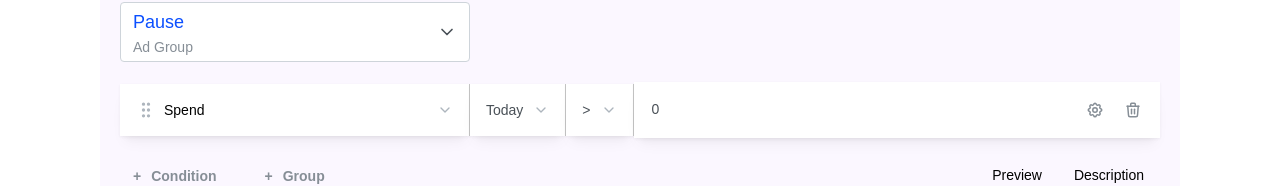
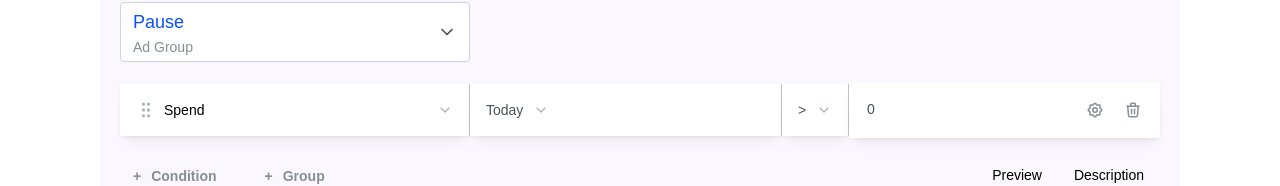
Before and after one commit to adeleke5140/tasks-automation-rule, a React (Vite) app: page / in a window 1280 px wide. Shown: the part 137-323 px from the top of the page. Built offline with nearby package versions, Linux system fonts and the light colour scheme.

Commit message:
feat: pass prop and fix layout

```diff
--- a/src/components/range.tsx
+++ b/src/components/range.tsx
@@ -15,16 +15,24 @@ interface RangeProps {
   selectedRange: TypeRange
   onRangeChange: (value: TypeRange) => void
   children?: React.ReactNode
+  isComparison?: boolean
 }
 
-export const Range = ({ selectedRange, onRangeChange, children }: RangeProps) => {
+export const Range = ({ selectedRange, onRangeChange, children, isComparison }: RangeProps) => {
   const rangeCombobox = useCombobox()
 
   const rangeOptions: TypeRange[] = ['yesterday', 'today', 'last_3_days', 'last_7_days', 'last_15_days', 'last_30_days']
 
   return (
-    <Paper>
-      <Group align="center" justify="space-between" gap={8}>
+    <Paper
+      p="md"
+      bg="white"
+      shadow="sm"
+      radius="0"
+      flex={1}
+      style={{ borderRight: isComparison ? '' : '1px solid #c6c6c6' }}
+    >
+      <Group align="center" justify="space-between" gap={0}>
         <Combobox
           store={rangeCombobox}
           onOptionSubmit={(value) => {
@@ -33,21 +41,12 @@ export const Range = ({ selectedRange, onRangeChange, children }: RangeProps) =>
           }}
         >
           <Combobox.Target>
-            <Paper
-              p="md"
-              bg="white"
-              shadow="sm"
-              radius="0"
-              style={{ flex: 1, cursor: 'pointer', borderRight: '1px solid #C6C6C6' }}
-              onClick={() => rangeCombobox.toggleDropdown()}
-            >
             <Group justify="space-between" wrap="nowrap" gap="xs">
               <Text size="sm" c="gray.7">
                 {rangeLabels[selectedRange]}
               </Text>
               <IconChevronDown size={16} color="var(--mantine-color-gray-5)" />
             </Group>
-            </Paper>
           </Combobox.Target>
 
           <Combobox.Dropdown>
@@ -62,7 +61,9 @@ export const Range = ({ selectedRange, onRangeChange, children }: RangeProps) =>
             </Combobox.Options>
           </Combobox.Dropdown>
         </Combobox>
+        <Group wrap="nowrap" gap="xs">
           {children}
+        </Group>
       </Group>
     </Paper>
   )
```
Lines whose indentation alone changed are shown as unchanged.
